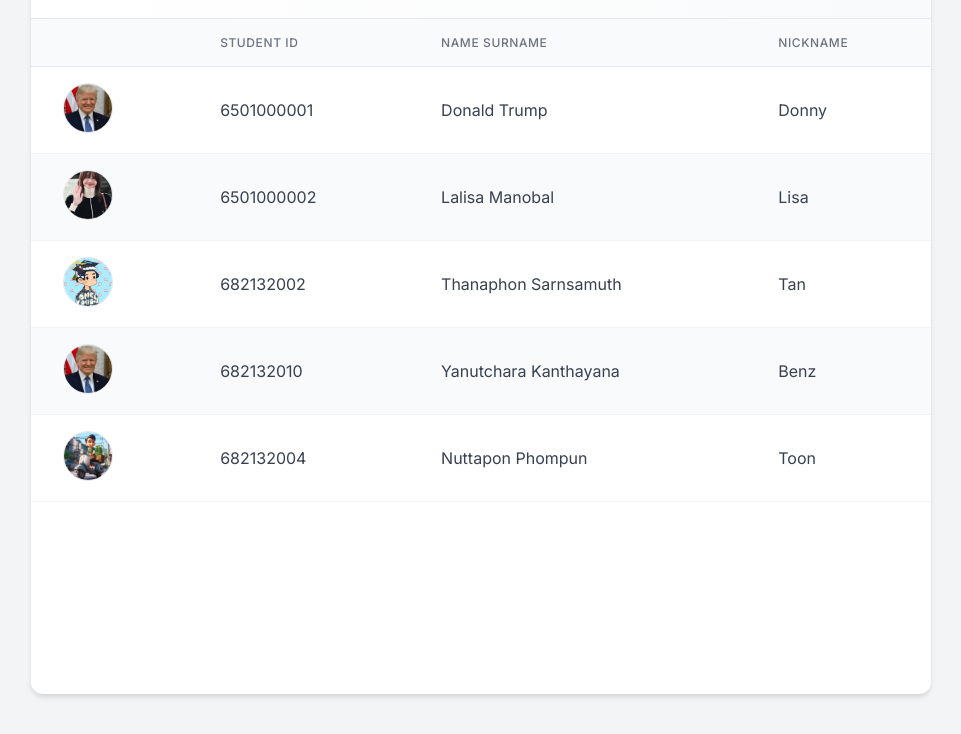
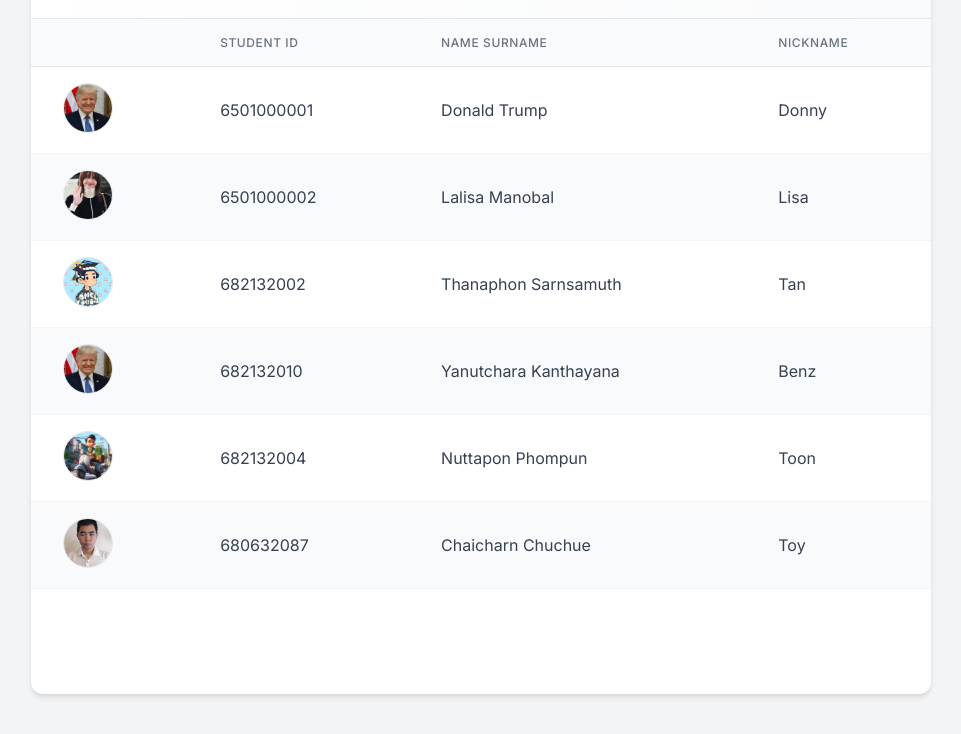
Before and after one commit to chartchai/713-2025-Student-Catalog, a plain HTML site: page docs/index.html in a window 1280 px wide. Shown: the part 146-880 px from the top of the page, without its empty margins (159-1120 px from the left). Drawn offline with Linux system fonts and the light colour scheme.

Commit message:
Add Chaicharn

```diff
--- a/docs/index.html
+++ b/docs/index.html
@@ -104,6 +104,14 @@
             <td data-label="Name Surname">Nuttapon Phompun</td>
             <td data-label="Nickname">Toon</td>
           </tr>
+        <tr>
+              <td data-label="Avatar" class="avatar-cell">
+                    <img src="assets/Chaicharn_real.jpg" alt="New Student Avatar" class="avatar-img">
+                     </td>
+                     <td data-label="Student ID">680632087</td>
+                     <td data-label="Name Surname">Chaicharn Chuchue</td>
+                    <td data-label="Nickname">Toy</td>
+                </tr>
         </tbody>
       </table>
     </div>
```
